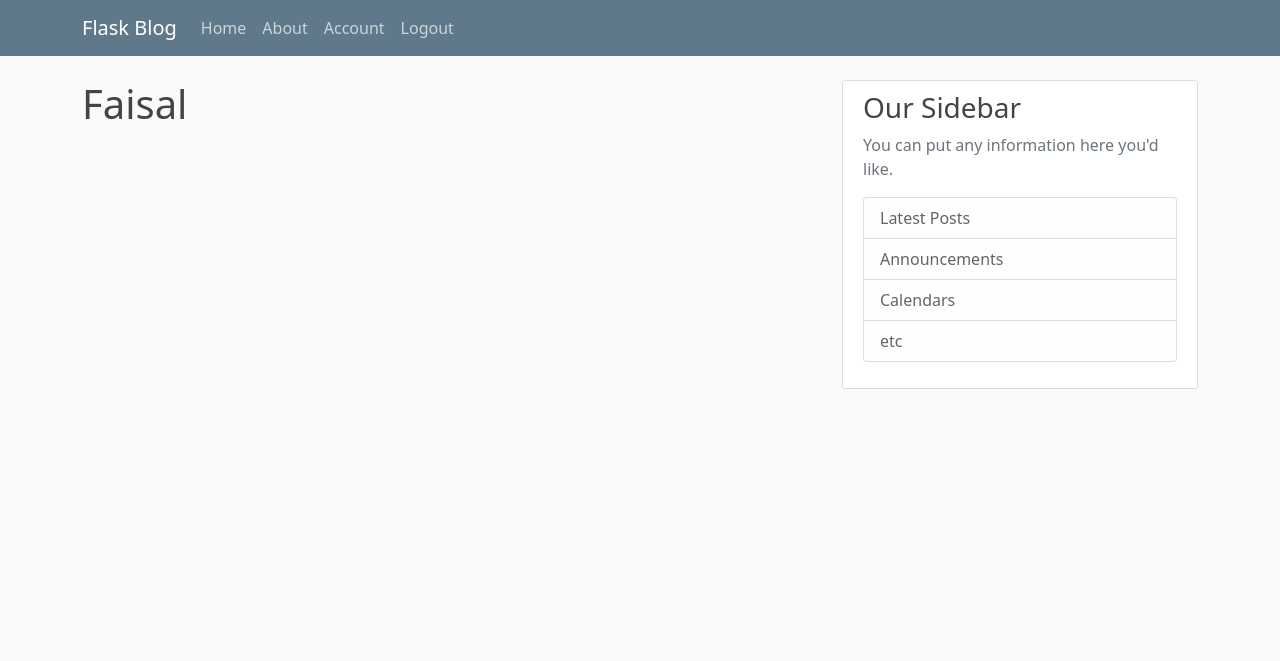
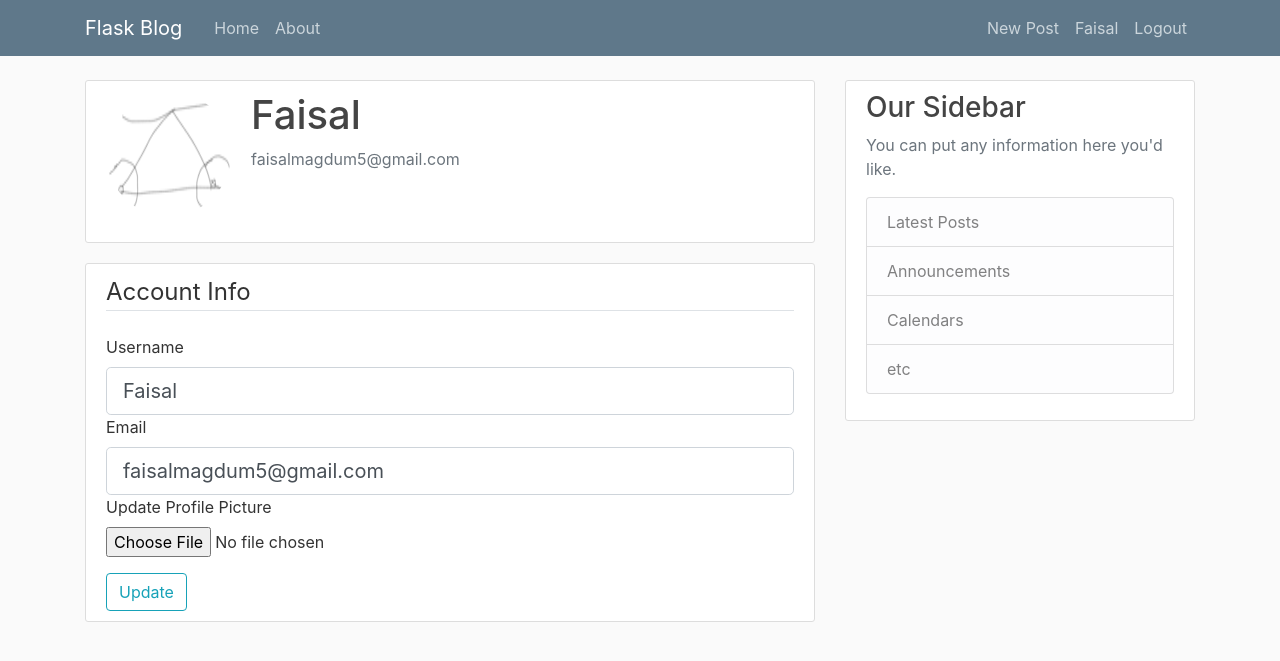
Before and after one commit to FMagdum/FlaskTut, a Flask app: page /account in a window 1280 px wide. Shown: the top 661 px of the page. Run offline with Flask 2, Linux system fonts and the light colour scheme; a user stored in the database is signed in; some libraries are stand-ins or nearby versions.

Commit message:
8th module done.

```diff
--- a/FMagdum/__init__.py
+++ b/FMagdum/__init__.py
@@ -10,5 +10,6 @@ db = SQLAlchemy(app)
 bcrypt = Bcrypt(app)
 login_manager = LoginManager(app)
 login_manager.login_view = 'login'
+login_manager.login_message_category='info'
 
 from FMagdum import routes
--- a/FMagdum/forms.py
+++ b/FMagdum/forms.py
@@ -1,6 +1,7 @@
 from flask_wtf import FlaskForm
-from wtforms import StringField
-from wtforms import PasswordField, SubmitField, BooleanField
+from flask_wtf.file import FileField, FileAllowed
+from flask_login import current_user
+from wtforms import StringField, PasswordField, SubmitField, BooleanField, TextAreaField
 from wtforms.validators import DataRequired, Length, Email, EqualTo, ValidationError
 from FMagdum.models import User
 
@@ -26,3 +27,28 @@ class LoginForm(FlaskForm):
     password = PasswordField('Password', validators=[DataRequired()])
     remember = BooleanField('Remember Me')
     submit = SubmitField('Login')
+
+class UpdateAccountForm(FlaskForm):
+    username = StringField('Username', validators=[DataRequired(),Length(min=2,max=20)])
+    email = StringField('Email', validators=[DataRequired(),Email()])
+    picture = FileField('Update Profile Picture', validators=[FileAllowed(['jpg', 'png'])])
+    submit = SubmitField('Update')
+
+    def validate_username(self, username):
+        user = User.query.filter_by(username=username.data).first()
+        if username.data != current_user.username:
+            user = User.query.filter_by(username=username.data).first()
+            if user:
+                raise ValidationError('That username is taken. Please choose another username')
+
+    def validate_email(self, email):
+        user = User.query.filter_by(email=email.data).first()
+        if email.data != current_user.email:
+            user = User.query.filter_by(email.data.first())
+            if user:
+                raise ValidationError('That email is taken. Please choose another email')
+
+class PostForm(FlaskForm):
+    title = StringField('Title', validators=[DataRequired()])
+    content = TextAreaField('Content', validators=[DataRequired()])
+    submit = SubmitField('Post')
--- a/FMagdum/routes.py
+++ b/FMagdum/routes.py
@@ -1,27 +1,16 @@
-from flask import render_template,url_for, flash, redirect
+import os
+import secrets
+from PIL import Image
+from flask import render_template,url_for, flash, redirect, request
 from FMagdum import app, db, bcrypt
-from FMagdum.forms import RegistrationForm, LoginForm
+from FMagdum.forms import RegistrationForm, LoginForm, UpdateAccountForm, PostForm
 from FMagdum.models import User, Post
 from flask_login import login_user, current_user, logout_user, login_required
-
-posts = [
-    {
-        'author': 'Faisal Magdum',
-        'title': 'Blog Post 1',
-        'content': 'First post content',
-        'date_posted': 'Sept 13, 2021'
-    },
-    {
-        'author': 'Sana Magdum',
-        'title': 'Blog Post 2',
-        'content': 'Second post content',
-        'date_posted': 'Sept 14, 2021'
-    }
-]
 
 @app.route("/")
 @app.route("/home")
 def home():
+    posts = Post.query.all()
     return render_template('home.html', posts=posts)
 
 @app.route("/about")
@@ -53,17 +42,63 @@ def login():
             user = User.query.filter_by(email=form.email.data).first()
             if user and bcrypt.check_password_hash(user.password, form.password.data):
                 login_user(user, remember=form.remember.data)
-                return redirect(url_for('home'))
+                next_page = request.args.get('next')
+                return redirect(next_page) if next_page else redirect(url_for('home'))
             else:
                 flash('Login Unsuccessful. Please check email and password','danger')
-        return render_template('login.html', title='Login', form=form)
+    return render_template('login.html', title='Login', form=form)
 
 @app.route("/logout", methods=['GET','POST'])
 def logout():
     logout_user()
     return redirect(url_for('home'))
 
-@app.route("/account")
+def save_picture(form_picture):
+    random_hex = secrets.token_hex(8)
+    _, f_ext = os.path.splitext(form_picture.filename)
+    picture_fn = random_hex + f_ext
+    picture_path = os.path.join(app.root_path, 'static/profile_pics', picture_fn)
+    form_picture.save(picture_path)
+
+    output_size = (125,125)
+    i = Image.open(form_picture)
+    i.thumbnail(output_size)
+    i.save(picture_path)
+
+    return picture_fn
+
+@app.route("/account", methods=['GET','POST'])
 @login_required
 def account():
-    return render_template('account.html', title='Account')
+    form = UpdateAccountForm()
+    if form.validate_on_submit():
+        if form.picture.data:
+            picture_file = save_picture(form.picture.data)
+            current_user.image_file = picture_file
+        current_user.username = form.username.data
+        current_user.email = form.email.data
+        db.session.commit()
+        flash('Your account has been updated!', 'success')
+        return redirect(url_for('account'))
+    elif request.method == 'GET':
+        form.username.data = current_user.username
+        form.email.data = current_user.email
+    image_file = url_for('static', filename='profile_pics/' + current_user.image_file)
+    return render_template('account.html', title='Account', image_file=image_file, form=form)
+
+@app.route("/post/new", methods=['GET','POST'])
+@login_required
+def new_post():
+    form = PostForm()
+    if form.validate_on_submit():
+        post = Post(title = form.title.data, content=form.content.data, author=current_user)
+        db.session.add(post)
+        db.session.commit()
+        flash('Your post has been created', 'success')
+        return redirect(url_for('home'))
+    return render_template('create_post.html', title='New Post', form=form)
+
+@app.route("/post/<int:post_id>")
+def post(post_id):
+    post = Post.query.get_or_404(post_id)
+    return render_template('post.html', title=post.title, post=post)
--- a/FMagdum/templates/account.html
+++ b/FMagdum/templates/account.html
@@ -1,6 +1,67 @@
 {% extends "layout.html" %}
-{%block content%}
-    <h1>
-        {{ current_user.username }}
-    </h1>
-{%endblock content%}
+{% block content %}
+    <div class="content-section">
+      <div class="media">
+            <img class="rounded-circle account-img" src="{{ image_file }}">
+            <div class="media-body">
+                <h2 class="account-heading">{{ current_user.username }}</h2>
+                <p class="text-secondary">{{ current_user.email }}</p>
+            </div>
+      </div>
+    </div>
+    <div class="content-section">
+        <form method="POST" action="" enctype="multipart/form-data">
+            {{ form.hidden_tag() }}
+            <fieldset class="from-group">
+                <legend class="border-bottom mb-4">
+                    Account Info
+                </legend>
+                <div class="from-group">
+                    {{ form.username.label(class="form-control-label") }}
+
+                    {% if form.username.errors %}
+                    {{ form.username(class="form-control form-control-lg is-invalid") }}
+                    <div class="invalid-feedback">
+                        {% for error in form.username.errors %}
+                            <span>
+                                {{ error }}
+                            </span>
+                        {%endfor%}
+                    </div>
+                    {%else%}
+                        {{ form.username(class="form-control form-control-lg") }}
+                    {%endif%}
+                </div>
+                <div class="from-group">
+                    {{ form.email.label(class="form-control-label") }}
+                    {% if form.email.errors %}
+                    {{ form.email(class="form-control form-control-lg is-invalid") }}
+                    <div class="invalid-feedback">
+                        {% for error in form.email.errors %}
+                            <span>
+                                {{ error }}
+                            </span>
+                        {%endfor%}
+                    </div>
+                    {%else%}
+                        {{ form.email(class="form-control form-control-lg") }}
+                    {%endif%}
+                </div>
+                <div class="form-group">
+                    {{ form.picture.label() }}
+                    {{ form.picture(class="form-control-file") }}
+                    {% if form.picture.errors %}
+                        {% for error in form.picture.errors %}
+                        <span class="text-danger">
+                            {{ error }}
+                        </span></br>
+                        {%endfor%}
+                    {%endif%}
+                </div>
+            </fieldset>
+            <div class="from-group">
+                {{ form.submit(class="btn btn-outline-info") }}
+            </div>
+        </form>
+    </div>
+{% endblock content %}
--- a/FMagdum/templates/layout.html
+++ b/FMagdum/templates/layout.html
@@ -6,10 +6,10 @@
     <meta name="viewport" content="width=device-width, initial-scale=1.0">
     <!-- Required meta tags -->
     <meta charset="utf-8">
-    <meta name="viewport" content="width=device-width, initial-scale=1">
+    <meta name="viewport" content="width=device-width, initial-scale=1, shrink-to-fit=no">
 
     <!-- Bootstrap CSS -->
-    <link href="https://cdn.jsdelivr.net/npm/bootstrap@5.1.1/dist/css/bootstrap.min.css" rel="stylesheet" integrity="sha384-F3w7mX95PdgyTmZZMECAngseQB83DfGTowi0iMjiWaeVhAn4FJkqJByhZMI3AhiU" crossorigin="anonymous">
+    <link rel="stylesheet" href="https://maxcdn.bootstrapcdn.com/bootstrap/4.0.0/css/bootstrap.min.css" integrity="sha384-Gn5384xqQ1aoWXA+058RXPxPg6fy4IWvTNh0E263XmFcJlSAwiGgFAW/dAiS6JXm" crossorigin="anonymous">
 
     <link rel="stylesheet" type="text/css" href="{{ url_for('static', filename='main.css') }}">
 
@@ -33,9 +33,10 @@
                 <a class="nav-item nav-link" href="{{url_for('about')}}">About</a>
               </div>
               <!-- Navbar Right Side -->
-              <div class="navbar-nav">
+              <div class="navbar-nav ml-auto">
                 {% if current_user.is_authenticated %}
-                <a class="nav-item nav-link" href="{{url_for('account')}}">Account</a>
+                <a class="nav-item nav-link" href="{{url_for('new_post')}}">New Post</a>
+                <a class="nav-item nav-link" href="{{url_for('account')}}">{{ current_user.username }}</a>
                 <a class="nav-item nav-link" href="{{url_for('logout')}}">Logout</a>
                 {% else %}
                 <a class="nav-item nav-link" href="{{url_for('login')}}">Login</a>
```
Also changed, not shown: FMagdum/templates/create_post.html (added, +46 -0 lines), FMagdum/templates/home.html (+4 -3 lines), FMagdum/templates/post.html (added, +14 -0 lines), FMagdum/site.db, FMagdum/static/profile_pics/579dfbff10233d7e.PNG (added), FMagdum/static/profile_pics/9a43cc1fde706c14.png (added), FMagdum/static/profile_pics/aeafbf44ad31050e.jpg (added), FMagdum/static/profile_pics/default.jpg (added), FMagdum/static/profile_pics/e42b700229a6d5fb.jpg (added).
